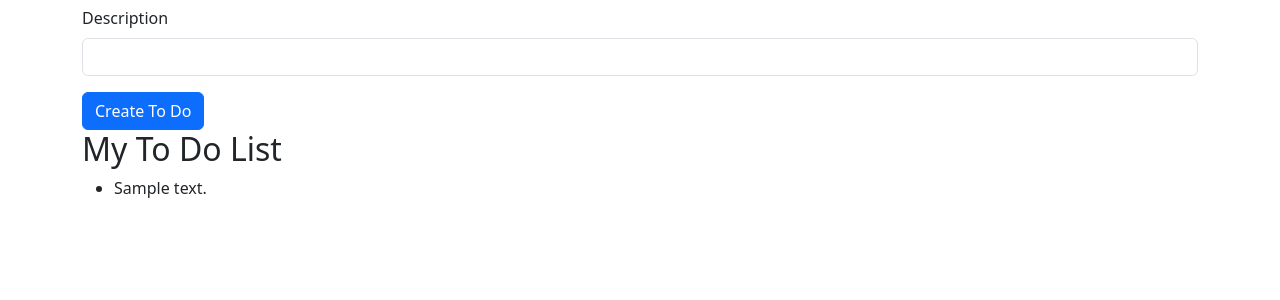
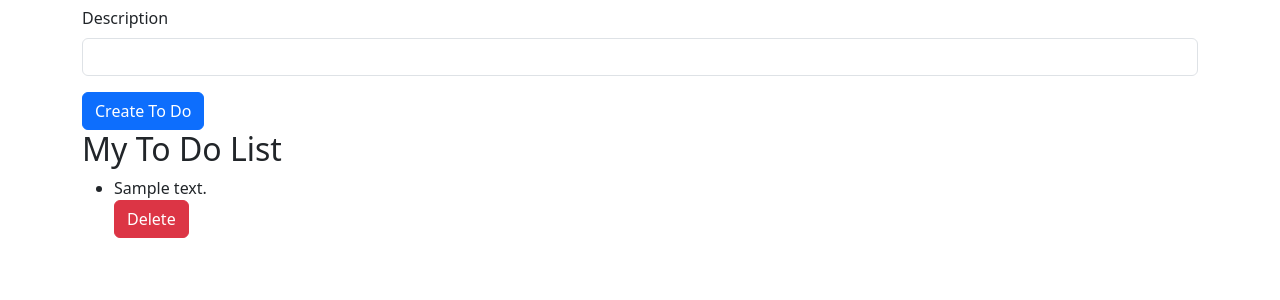
Before and after one commit to betofleitass/to-do-list-flask, a Flask app: template app/templates/index.html in a window 1280 px wide. Shown: the part 180-480 px from the top of the page. Run offline with Flask 3, Linux system fonts and the light colour scheme; the visitor is signed in with stand-in values (Sample User, id 1); tables that the repository leaves empty hold one stand-in row (values such as "Sample post"); the template is opened without the code that fills it: values that come from a table or form of the project are taken from there, most other values are stand-ins (such as "Sample title", 1, 10 or a date in 2020); some libraries are stand-ins or nearby versions.

Commit message:
feat: delete todo

```diff
--- a/app/forms.py
+++ b/app/forms.py
@@ -18,3 +18,7 @@ class LoginForm(FlaskForm):
 class CreateToDoForm(FlaskForm):
     description = StringField('Description', validators=[DataRequired()])
     submit = SubmitField('Create To Do')
+
+
+class DeleteToDoForm(FlaskForm):
+    submit = SubmitField('Delete')
--- a/app/models.py
+++ b/app/models.py
@@ -19,6 +19,7 @@ class ToDo(db.Model):
     __tablename__ = 'todos'
     id = db.Column(db.Integer, primary_key=True, autoincrement=True)
     description = db.Column(db.String(20), nullable=False)
+    done = db.Column(db.Boolean, default=False, nullable=False)
     id_user = db.Column(db.Integer, db.ForeignKey('users.id'), nullable=False)
 
 
@@ -30,6 +31,11 @@ def get_user(username):
 # To get a user to do list
 def get_user_todo_list(id_user: str) -> List[str]:
     return ToDo.query.filter_by(id_user=id_user).all()
+
+
+# To delete a To DO
+def get_todo(id_user: str, id: str):
+    return ToDo.query.filter_by(id_user=id_user, id=id).first()
 
 
 # To implement user login authentication
--- a/app/templates/index.html
+++ b/app/templates/index.html
@@ -1,6 +1,6 @@
 {% extends 'base.html' %}
 {% from 'bootstrap5/form.html' import render_form %}
-
+{% import 'macros.html' as macros %}
 
 {% block title %}
     Welcome
@@ -25,9 +25,7 @@
                 <h2>My To Do List</h2>
                 <ul>
                     {% for todo in todo_list %}
-                        <li>
-                            {{todo.description}}
-                        </li>
+                        {{macros.render_todo(todo, delete_todo_form)}}
                     {% endfor %}
                 </ul>
             </div>
--- /dev/null
+++ b/app/templates/macros.html
@@ -0,0 +1,18 @@
+{% from 'bootstrap5/form.html' import render_form %}
+
+
+{% macro render_todo(todo, delete_form) %}
+    <li>
+        {{todo.description}}
+
+        <!--Actions-->
+        {{
+            render_form(
+                delete_form,
+                button_style="danger",
+                action=url_for('todo.delete_todo',todo_id=todo.id)
+                )
+        }}
+
+    </li>
+{% endmacro %}
--- a/main.py
+++ b/main.py
@@ -8,7 +8,7 @@ from flask_login import current_user
 
 
 from app import create_app
-from app.forms import CreateToDoForm, LoginForm
+from app.forms import CreateToDoForm, DeleteToDoForm, LoginForm
 from app.models import db, get_user_todo_list, get_user
 
 
@@ -33,6 +33,7 @@ def index() -> str:
     if not current_user.is_anonymous:
         username = current_user.id
         create_todo_form = CreateToDoForm()
+        delete_todo_form = DeleteToDoForm()
         # Get the user todo list
         user = current_user.id
         user_db = get_user(user)
@@ -40,6 +41,7 @@ def index() -> str:
         context = {
             "username": username,
             "create_todo_form": create_todo_form,
+            "delete_todo_form": delete_todo_form,
             "todo_list": todo_list
         }
 
--- a/requirements.txt
+++ b/requirements.txt
@@ -3,7 +3,9 @@ Bootstrap-Flask==2.1.0
 click==8.1.3
 colorama==0.4.6
 Flask==2.2.2
+Flask-Login==0.6.2
 Flask-SQLAlchemy==3.0.2
+Flask-WTF==1.0.1
 greenlet==1.1.3.post0
 itsdangerous==2.1.2
 Jinja2==3.1.2
```
Also changed, not shown: app/todo/views.py (+19 -2 lines).
